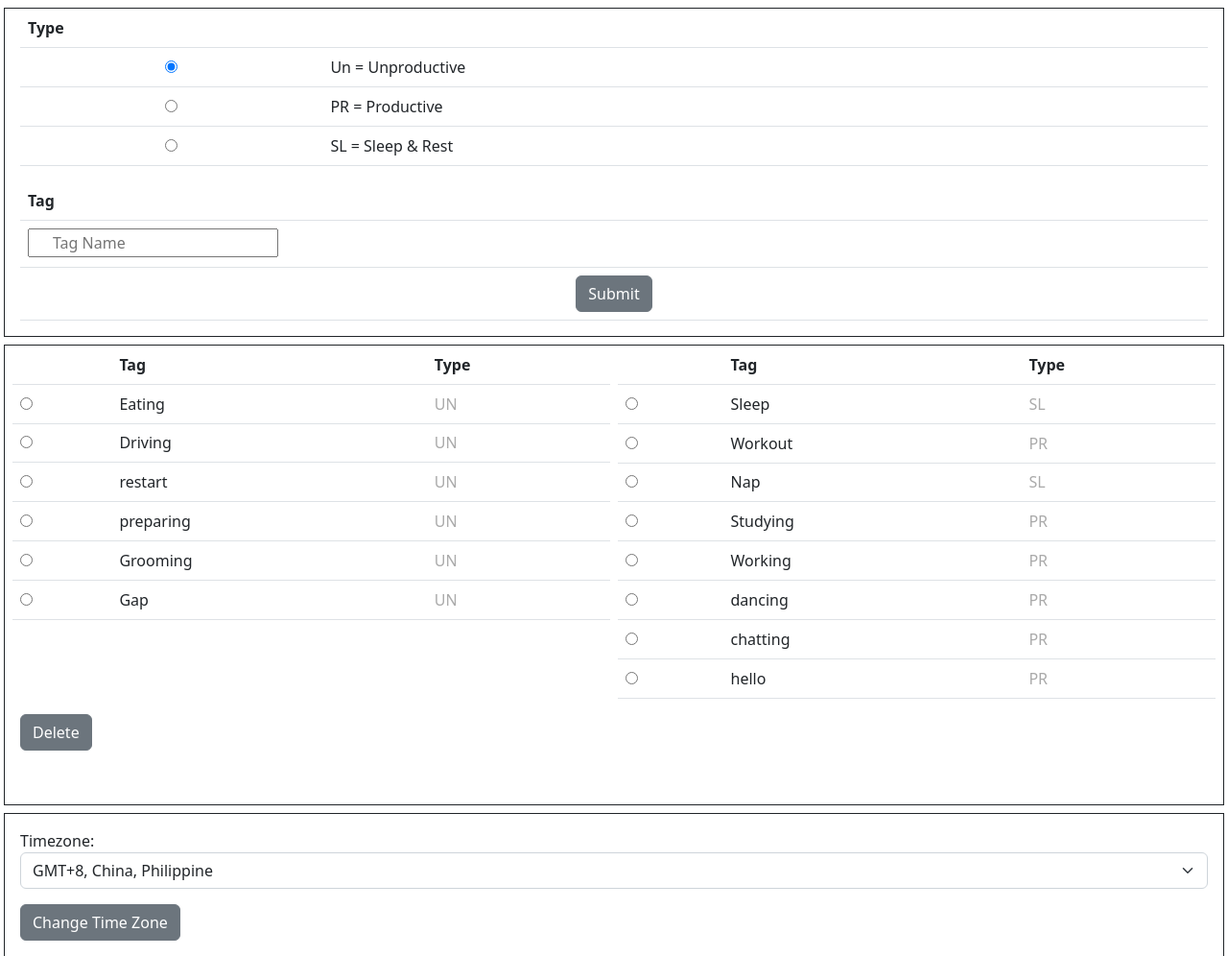
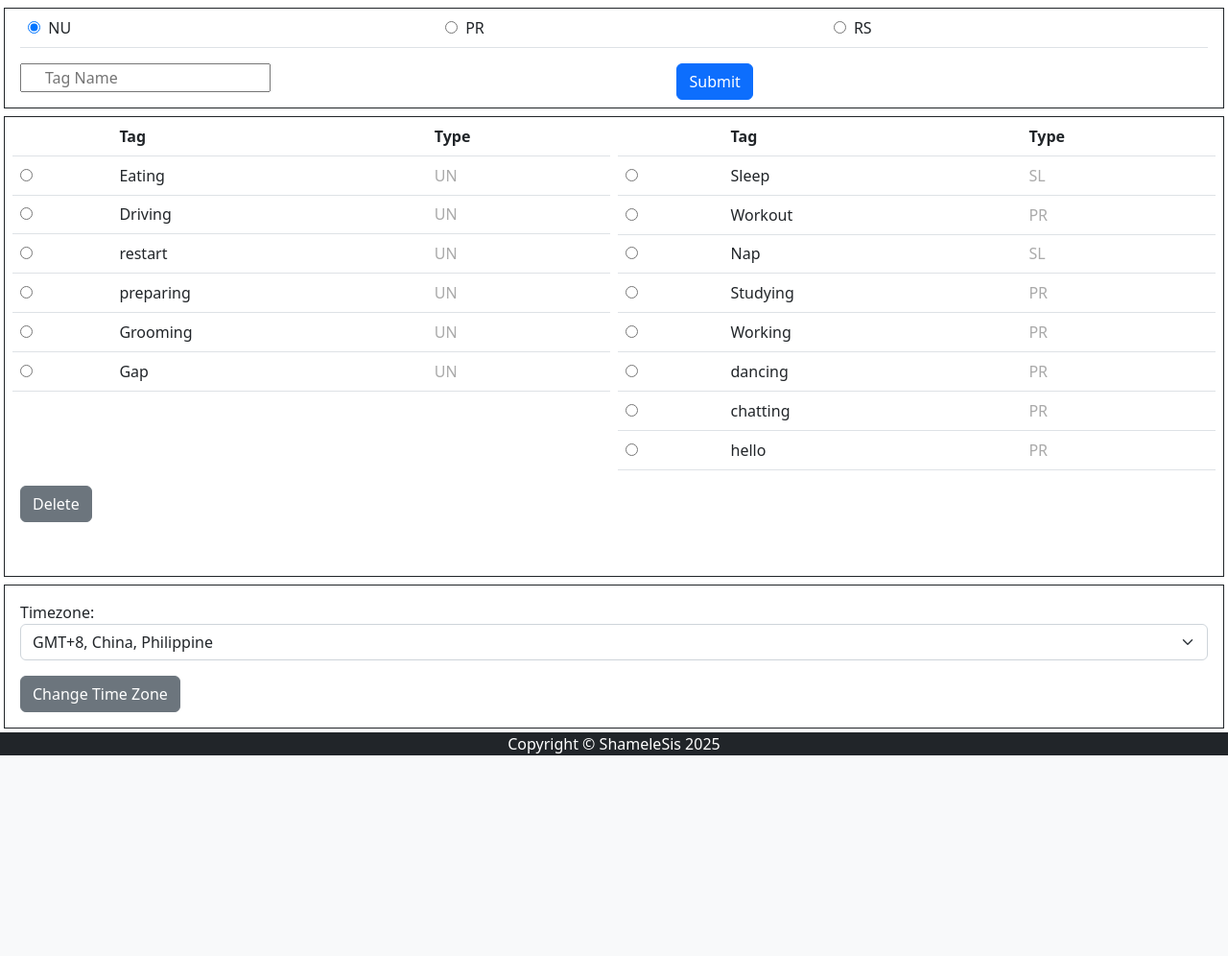
Before and after one commit to tox-jia/ecom2, a Django app: page /time_sys/time_settings/ in a window 1280 px wide. Shown: the part 112-1108 px from the top of the page at 96% size. After the commit the page ends 899 px from the top, so only its background shows below. Run offline with Django 5.2, Linux system fonts and the light colour scheme; a user stored in the database is signed in; data comes from the database, SQL or seed files in the repository; both versions use the stored data as it was after the commit; some libraries are stand-ins or nearby versions.

Commit message:
‘update_1’

```diff
--- a/store/models.py
+++ b/store/models.py
@@ -31,7 +31,7 @@ class Profile(models.Model):
     old_cart = models.CharField(max_length=200, blank=True, null=True)
 
     # NEW field for timezone
-    timezone = models.CharField(max_length=50, blank=True, null=True)
+    timezone = models.CharField(max_length=50, blank=True, null=True, default="UTC")
 
     # for the admin section
     def __str__(self):
--- a/time_sys/templates/time/time_settings.html
+++ b/time_sys/templates/time/time_settings.html
@@ -7,48 +7,27 @@
           {% csrf_token %}
           <input type="hidden" name="form_type" value="settings_form">
          <table class="table">
-            <thead>
-               <tr>
-                  <th class="text-start">Type</th>
-                  <th></th>
-               </tr>
-            </thead>
+<!--            <thead>-->
+<!--               <tr>-->
+<!--                  <th></th>-->
+<!--                  <th></th>-->
+<!--                  <th></th>-->
+<!--               </tr>-->
+<!--            </thead>-->
             <tbody>
                <tr>
-                  <td><input checked type="radio" name="setting_type" id ="UN" value="UN"></td>
-                  <td class="text-start"><label for="UN">Un = Unproductive</label></td>
-               </tr>
-               <tr>
-                  <td><input type="radio" name="setting_type" id ="PR" value="PR"></td>
-                  <td class="text-start"><label for="PR">PR = Productive</label></td>
-               </tr>
-               <tr>
-                  <td><input type="radio" name="setting_type" id ="SL" value="SL"></td>
-                  <td class="text-start"><label for="SL">SL = Sleep & Rest</label></td>
+                  <td class="text-start"><input checked type="radio" name="setting_type" id ="UN" value="UN">&nbsp;&nbsp;NU</td>
+                  <td class="text-start"><input type="radio" name="setting_type" id ="PR" value="PR">&nbsp;&nbsp;PR</td>
+                  <td class="text-start"><input type="radio" name="setting_type" id ="RS" value="RS">&nbsp;&nbsp;RS</td>
                </tr>
             </tbody>
          </table>
       </div>
-      <div class="col-12">
-         <table class="table">
-            <thead>
-               <tr>
-                  <th class="text-start">Tag</th>
-               </tr>
-            </thead>
-            <tbody>
-               <tr>
-                  <td>
-                      {{ form.setting_tag }}
-                  </td>
-               </tr>
-               <tr>
-                  <td>
-                      <button type="submit" class="btn btn-secondary">Submit</button>
-                  </td>
-               </tr>
-         </table>
-      </div>
+      <div class="col-5 pe-3 text-start">{{ form.setting_tag }}</div>
+      <div class="col-4"><button type="submit" class="btn btn-primary mb-2">Submit</button></div>
+   </div>
+   <div class="row">
+
    </div>
 </form>
 </div>
--- a/time_sys/views.py
+++ b/time_sys/views.py
@@ -86,8 +86,8 @@ def time_checkout(request):
                 # ----------------------------------#
                 # End #
                 # ------------ Start ---------------#
-            messages.success(request, "Time checkout successfully.")
-            return redirect('time_records')
+            # messages.success(request, "Time checkout successfully.")
+            return redirect('time_checkout')
 
     else:
         TimeRecord.objects.create(
@@ -104,13 +104,15 @@ def time_checkout(request):
             for err in errs:
                 messages.error(request, f'{field}: {err}')
 
+    records = TimeRecord.objects.order_by('-id')[:1]
+
     context = {
         'form': form,
         'tags': tags,
-        'record': record_qs,
         'timezone': timezone_display(request.user.profile),
         'now': this_utc,
         'last': last_utc if record_qs.exists() else None,
+        'records': records
     }
     return render(request, 'time/time_checkout.html', context)
 
```
Also changed, not shown: ecom2/settings.py (+27 -29 lines), time_sys/templates/time/time_checkout.html (+37 -0 lines), db.sqlite3, store/migrations/0009_alter_profile_timezone.py (added), time_sys/migrations/0008_alter_timerecord_end.py (added), 3 other files.
